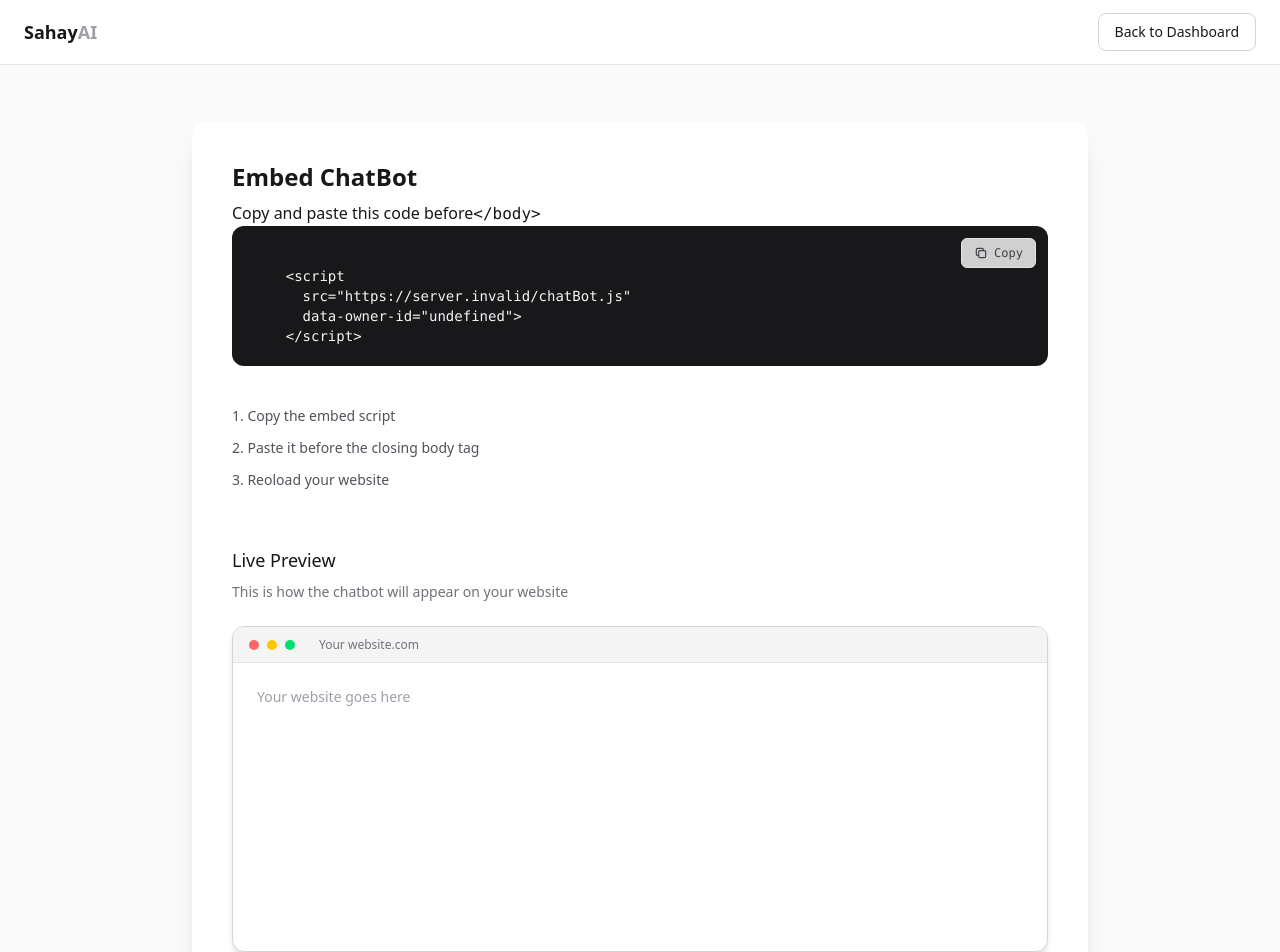
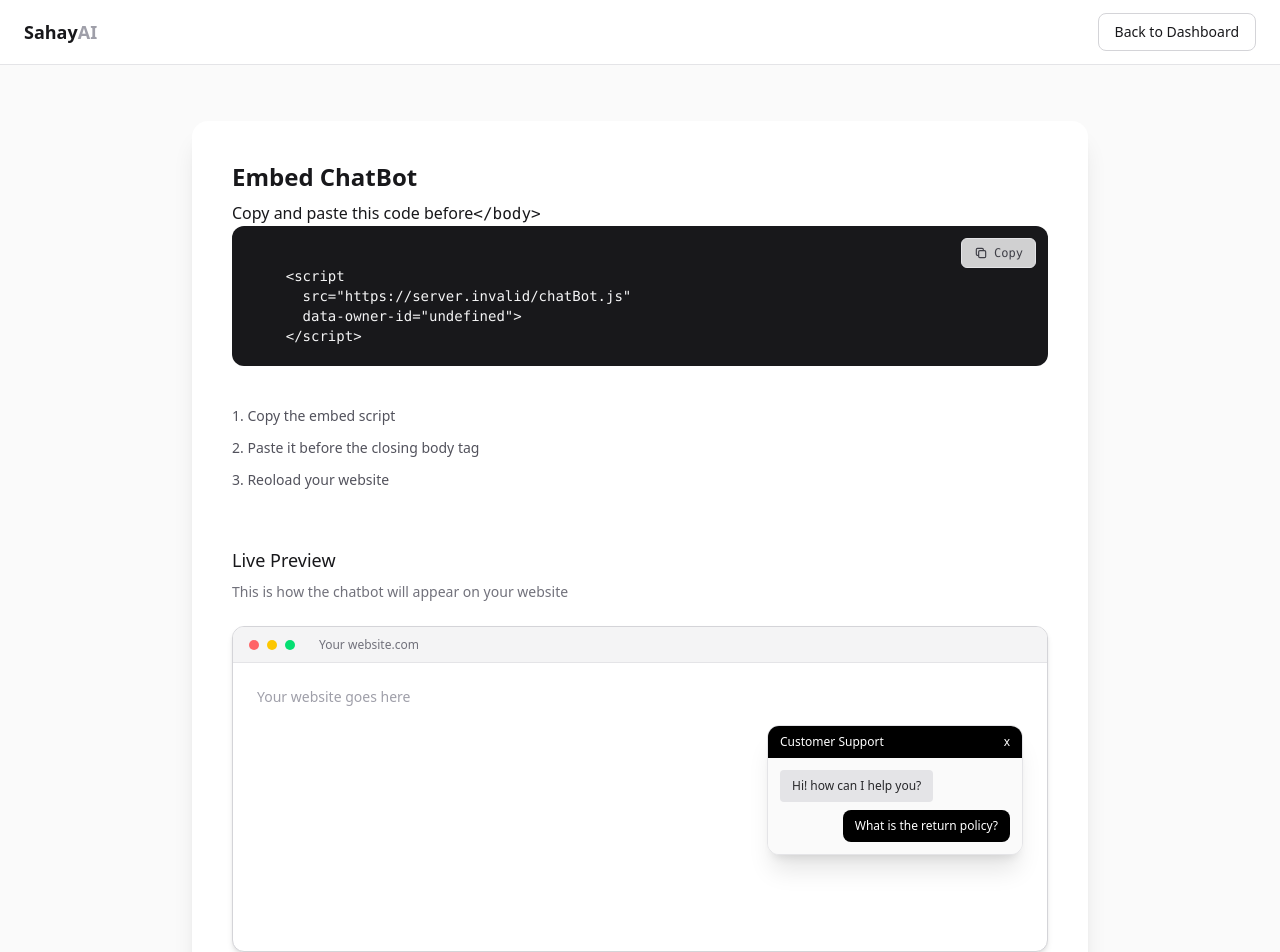
Before and after one commit to vishal290704/Sahay-AI, a Next.js app: page /embed in a window 1280 px wide. Shown: the top 952 px of the page. Built offline with nearby package versions, Linux system fonts and the light colour scheme; no server answers; what @scalekit-sdk/node would draw is missing.

Commit message:
Customer support chat panel

```diff
--- a/src/components/EmbedClient.tsx
+++ b/src/components/EmbedClient.tsx
@@ -123,6 +123,20 @@ function EmbedClient({ ownerId }: { ownerId: string }) {
 
                 <div className="relative h-64 sm:h-72 p-6 text-zinc-400 text-sm">
                     Your website goes here
+
+
+                <div className="absolute bottom-24 right-6 w-64 bg-white rounded-xl shadow-xl border border-zinc-200 overflow-hidden">
+                    <div className="bg-black text-white text-xs px-3 py-2 flex justify-between items-center">
+                        <span>Customer Support</span>
+                        <span>x</span>
+                    </div>
+
+                    <div className="p-3 space-y-2 bg-zinc-50">
+                        <div className="bg-zinc-200 text-zinc-800 text-xs px-3 py-2 rounded w-fit">Hi! how can I help you?</div>
+                        <div className="bg-black text-white text-xs px-3 py-2 rounded-lg ml-auto w-fit">What is the return policy?</div>
+                    </div>
+
+                </div>
                 </div>
               </div>
             </div>
```
